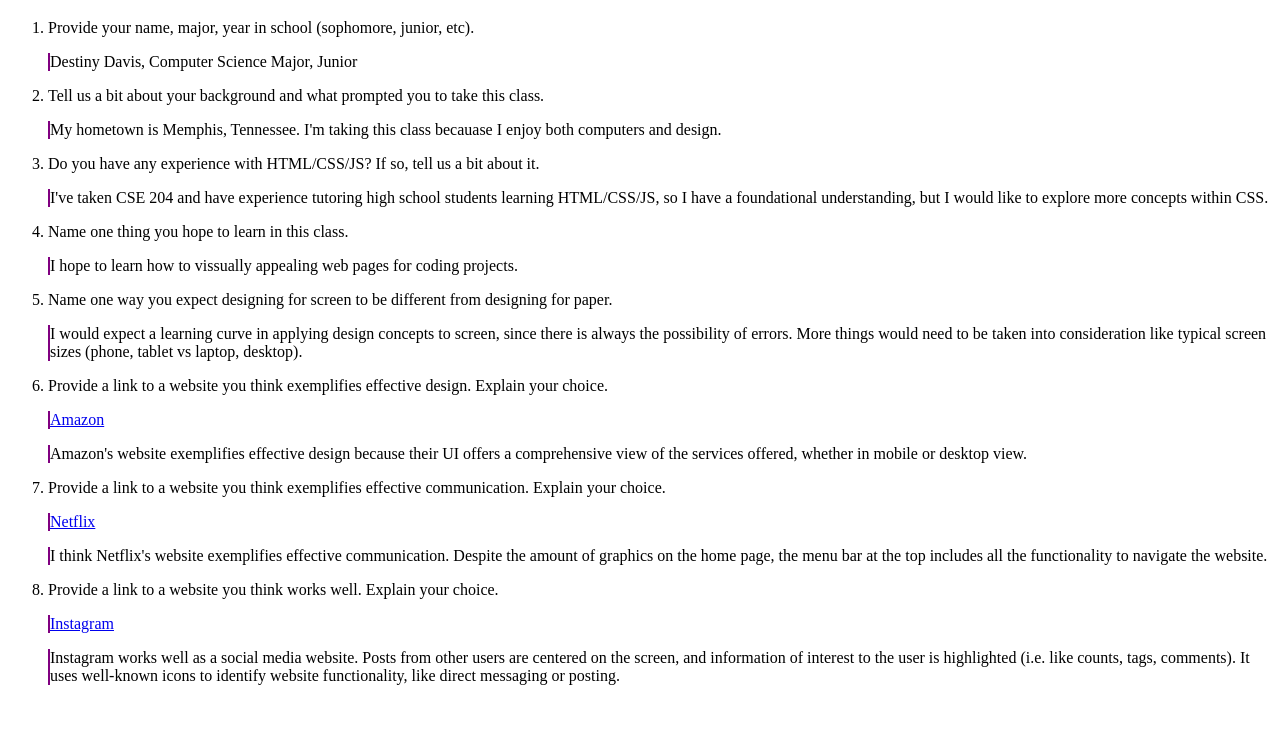
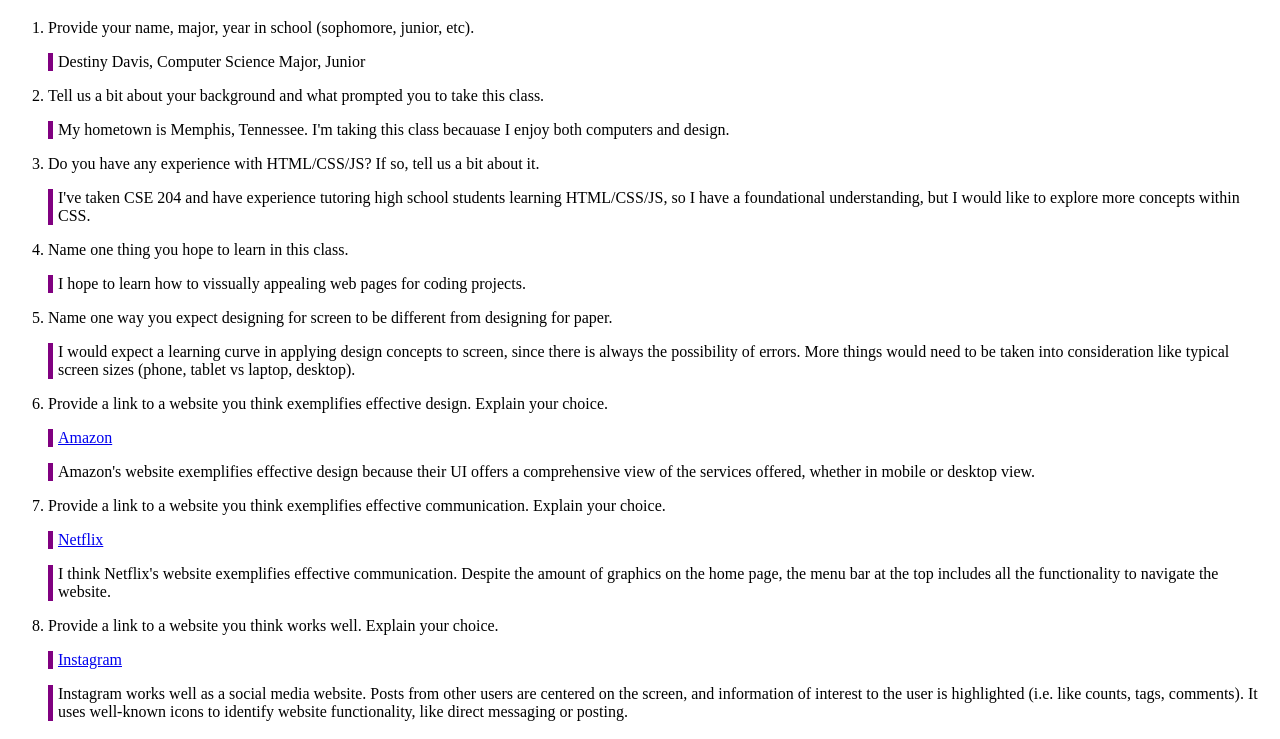
Before and after one commit to Destiny2024/iffall2023, a plain HTML site: page intro-questions/index.html in a window 1280 px wide. Shown: the part 61-800 px from the top of the page. Drawn offline with Linux system fonts and the light colour scheme.

Commit message:
final style update

```diff
--- a/intro-questions/index.html
+++ b/intro-questions/index.html
@@ -7,7 +7,8 @@
                 color: purple;
             }
             p {
-                border-left: 2px solid purple;
+                padding-left: 5px;
+                border-left: 5px solid purple;
             }
         </style>
     </head>
```
